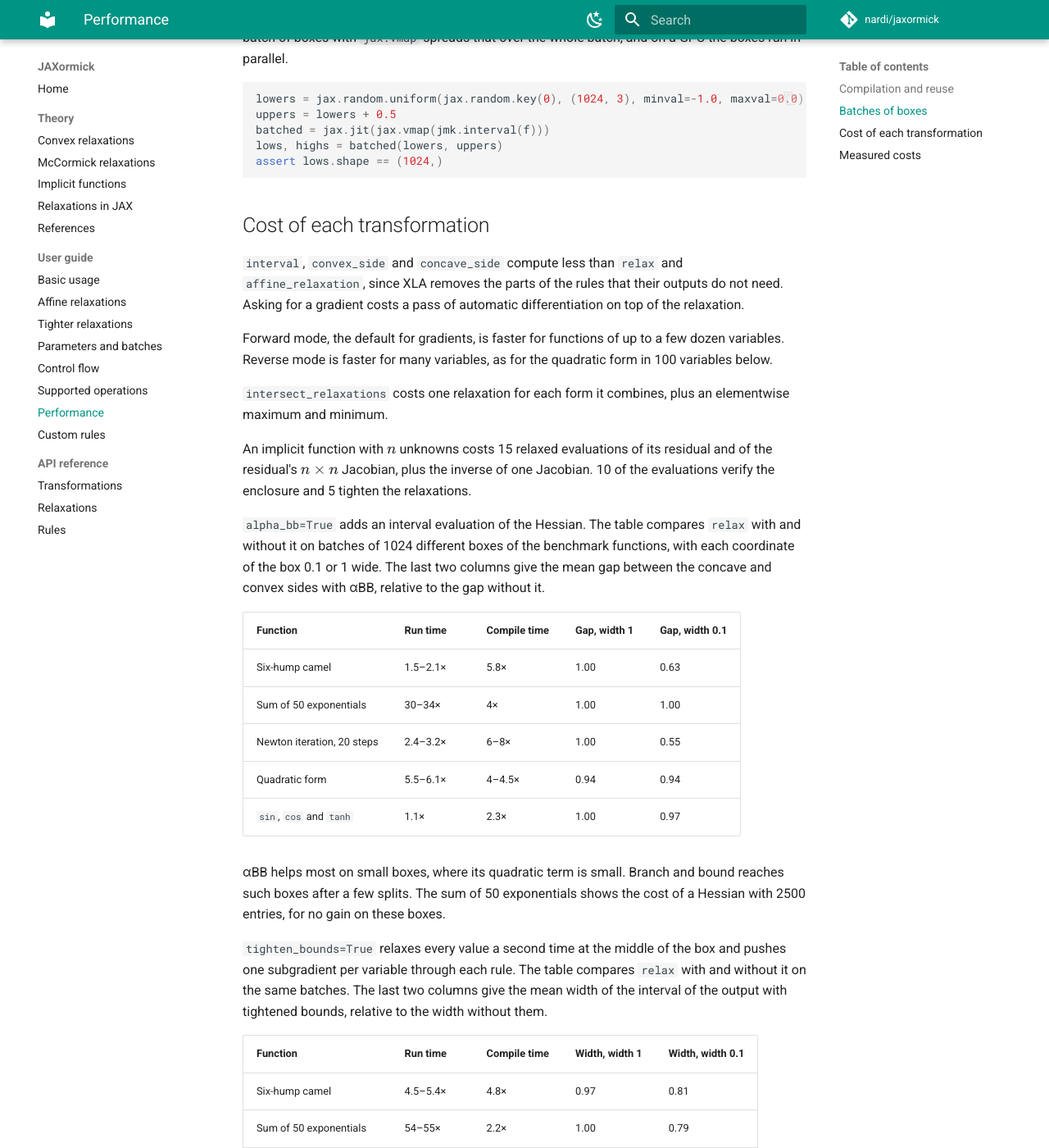
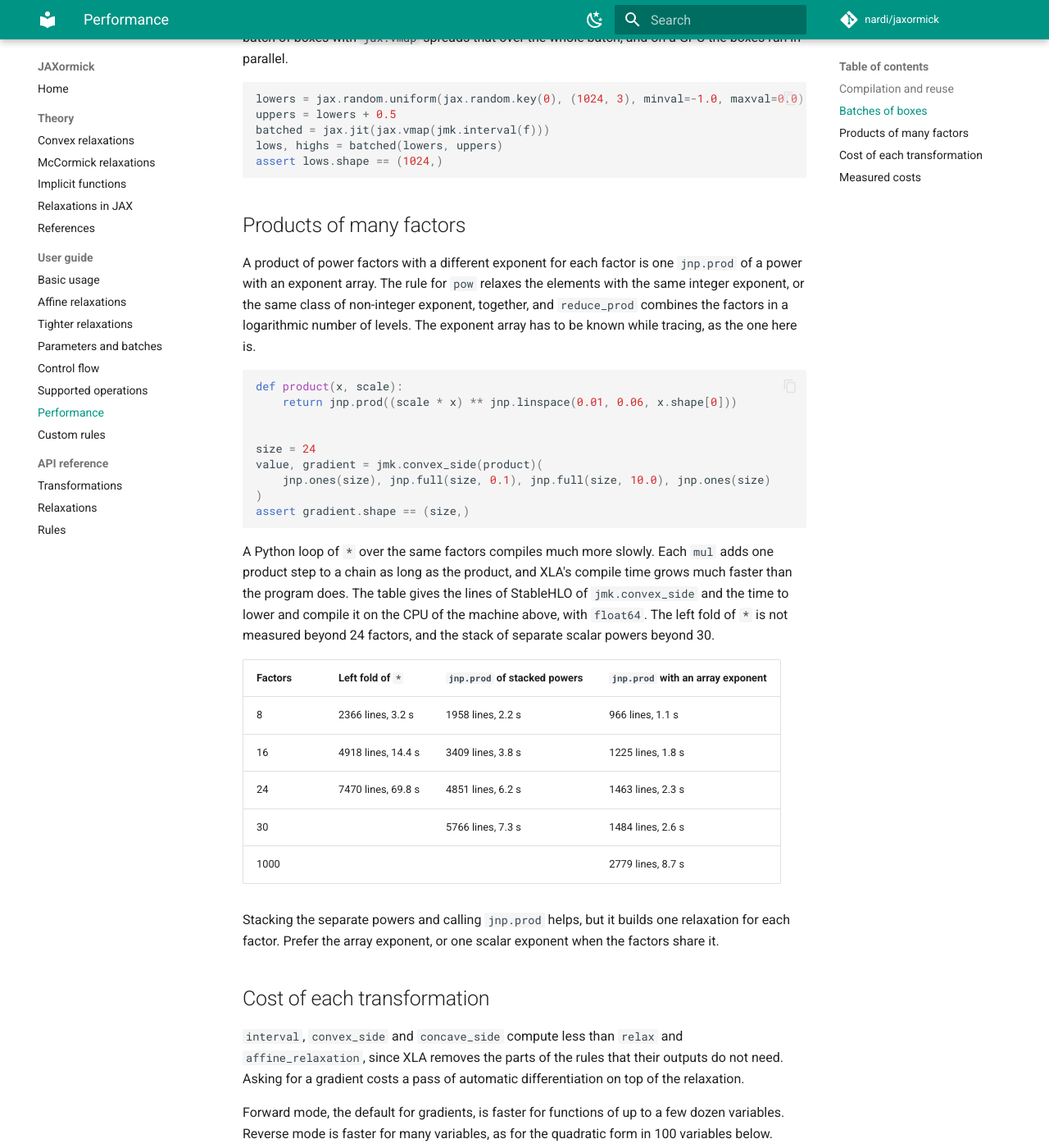
Before and after one commit to nardi/jaxormick, an MkDocs documentation site: the page built from docs/guide/performance.md, in a window 1280 px wide and 1400 px high, scrolled down 768 px. Shown: the whole window at 82% size. Built offline with MkDocs 1.6.1 and Material for MkDocs 9.7.7, drawn with Linux system fonts in a browser that asks for light colours; comment, search, counter and statistics services are not loaded.

Commit message:
docs: Describe array exponents and products of many factors
The `pow` row in `supported.md` now covers exponent arrays known while tracing. `performance.md` gains a "Products of many factors" section with a tested example and measured sizes and compile times, showing that `jnp.prod` relaxes far faster than a chain of `*`.

````diff
--- a/docs/guide/performance.md
+++ b/docs/guide/performance.md
@@ -43,6 +43,46 @@ batched = jax.jit(jax.vmap(jmk.interval(f)))
 lows, highs = batched(lowers, uppers)
 assert lows.shape == (1024,)
 ```
+
+## Products of many factors
+
+A product of power factors with a different exponent for each factor is one `jnp.prod`
+of a power with an exponent array. The rule for `pow` relaxes the elements with the same
+integer exponent, or the same class of non-integer exponent, together, and `reduce_prod`
+combines the factors in a logarithmic number of levels. The exponent array has to be
+known while tracing, as the one here is.
+
+<!-- name: test_performance -->
+```python
+def product(x, scale):
+    return jnp.prod((scale * x) ** jnp.linspace(0.01, 0.06, x.shape[0]))
+
+
+size = 24
+value, gradient = jmk.convex_side(product)(
+    jnp.ones(size), jnp.full(size, 0.1), jnp.full(size, 10.0), jnp.ones(size)
+)
+assert gradient.shape == (size,)
+```
+
+A Python loop of `*` over the same factors compiles much more slowly. Each `mul` adds
+one product step to a chain as long as the product, and XLA's compile time grows much
+faster than the program does. The table gives the lines of StableHLO of
+`jmk.convex_side` and the time to lower and compile it on the CPU of the machine above,
+with `float64`. The left fold of `*` is not measured beyond 24 factors, and the stack of
+separate scalar powers beyond 30.
+
+| Factors | Left fold of `*` | `jnp.prod` of stacked powers | `jnp.prod` with an array exponent |
+| --- | --- | --- | --- |
+| 8 | 2366 lines, 3.2 s | 1958 lines, 2.2 s | 966 lines, 1.1 s |
+| 16 | 4918 lines, 14.4 s | 3409 lines, 3.8 s | 1225 lines, 1.8 s |
+| 24 | 7470 lines, 69.8 s | 4851 lines, 6.2 s | 1463 lines, 2.3 s |
+| 30 | | 5766 lines, 7.3 s | 1484 lines, 2.6 s |
+| 1000 | | | 2779 lines, 8.7 s |
+
+Stacking the separate powers and calling `jnp.prod` helps, but it builds one relaxation
+for each factor. Prefer the array exponent, or one scalar exponent when the factors
+share it.
 
 ## Cost of each transformation
 
````
Also changed, not shown: docs/guide/supported.md (+1 -1 lines).
